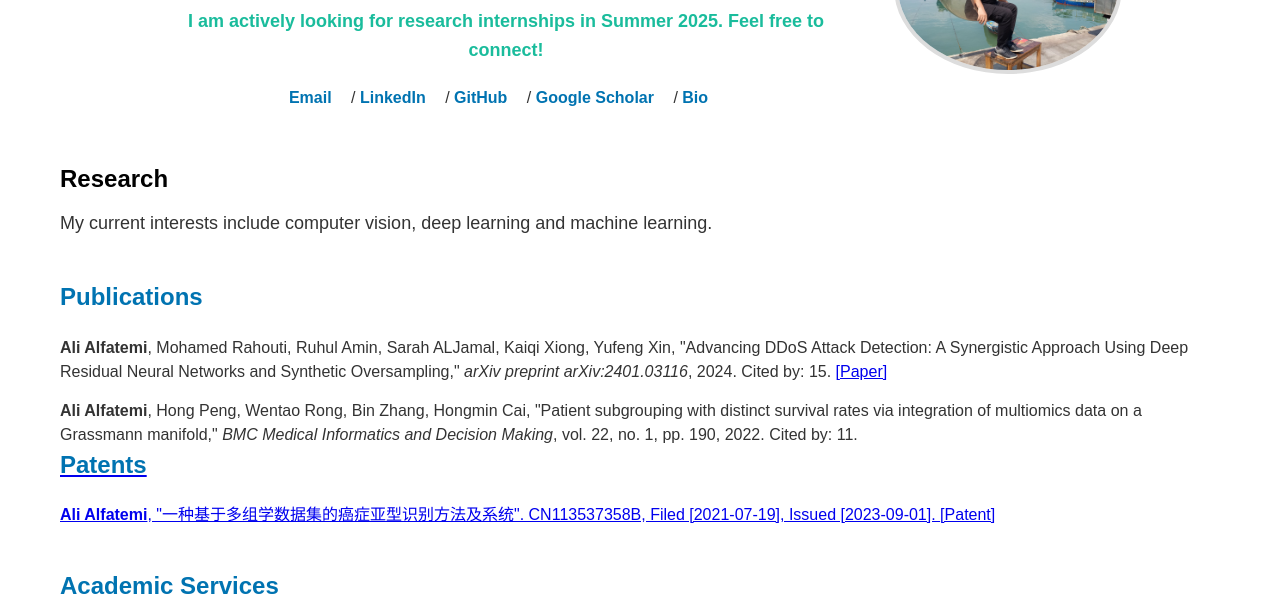
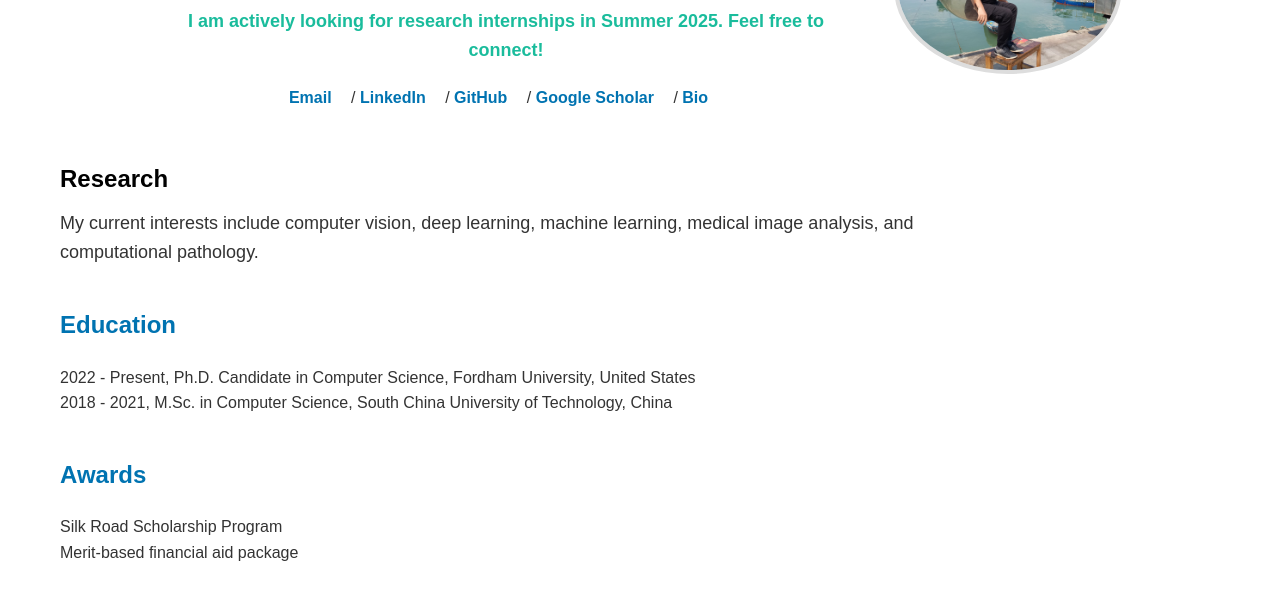
Before and after one commit to AliAlfatemi/alialfatemi.github.io, a plain HTML site: page index.html in a window 1280 px wide. Shown: the part 188-800 px from the top of the page. Drawn offline with Linux system fonts and the light colour scheme.

Commit message:
index.html

```diff
--- a/index.html
+++ b/index.html
@@ -8,7 +8,7 @@
 </head>
 <body>
     <div class="container">
-        <!-- Name, Bio, and Profile Image -->
+        <!-- Name, Bio, and Profile Image (Centered) -->
         <div class="header">
             <div class="name-bio">
                 <h1>Ali Alfatemi</h1>
@@ -19,7 +19,7 @@
                     <a href="https://www.linkedin.com/in/ali-alfatemi/" target="_blank">LinkedIn</a> /
                     <a href="https://github.com/AliAlfatemi" target="_blank">GitHub</a> /
                     <a href="https://scholar.google.com/citations?user=5INwJxIAAAAJ&hl=en&oi=ao" target="_blank">Google Scholar</a> /
-                    <a href="bio.html" target="_blank">Bio</a> <!-- Bio link leading to bio.html -->
+                    <a href="bio.html" target="_blank">Bio</a>
                 </div>
             </div>
             <div class="profile-image-container">
@@ -27,13 +27,27 @@
             </div>
         </div>
 
-        <!-- Research Interests Section -->
+        <!-- Research Interests Section (Left-Aligned) -->
         <section id="research">
             <h2>Research</h2>
-            <p>My current interests include computer vision, deep learning and machine learning.</p>
+            <p>My current interests include computer vision, deep learning, machine learning, medical image analysis, and computational pathology.</p>
         </section>
 
-        <!-- Publications Section -->
+        <!-- Education Section (Left-Aligned) -->
+        <section id="education">
+            <h2>Education</h2>
+            <p>2022 - Present, Ph.D. Candidate in Computer Science, Fordham University, United States</p>
+            <p>2018 - 2021, M.Sc. in Computer Science, South China University of Technology, China</p>
+        </section>
+
+        <!-- Awards Section (Left-Aligned) -->
+        <section id="awards">
+            <h2>Awards</h2>
+            <p>Silk Road Scholarship Program</p>
+            <p>Merit-based financial aid package</p>
+        </section>
+
+        <!-- Publications Section (Left-Aligned) -->
         <section id="publications">
             <h2>Publications</h2>
             <ul>
@@ -53,7 +67,7 @@
             </ul>
         </section>
 
-        <!-- Patents Section -->
+        <!-- Patents Section (Left-Aligned) -->
         <section id="patents">
             <h2>Patents</h2>
             <ul>
@@ -64,7 +78,7 @@
             </ul>
         </section>
 
-        <!-- Academic Services Section -->
+        <!-- Academic Services Section (Left-Aligned) -->
         <section id="services">
             <h2>Academic Services</h2>
             <p>Reviewer: Information Fusion, SAC 2024, Egyptian Informatics Journal, etc.</p>
```
